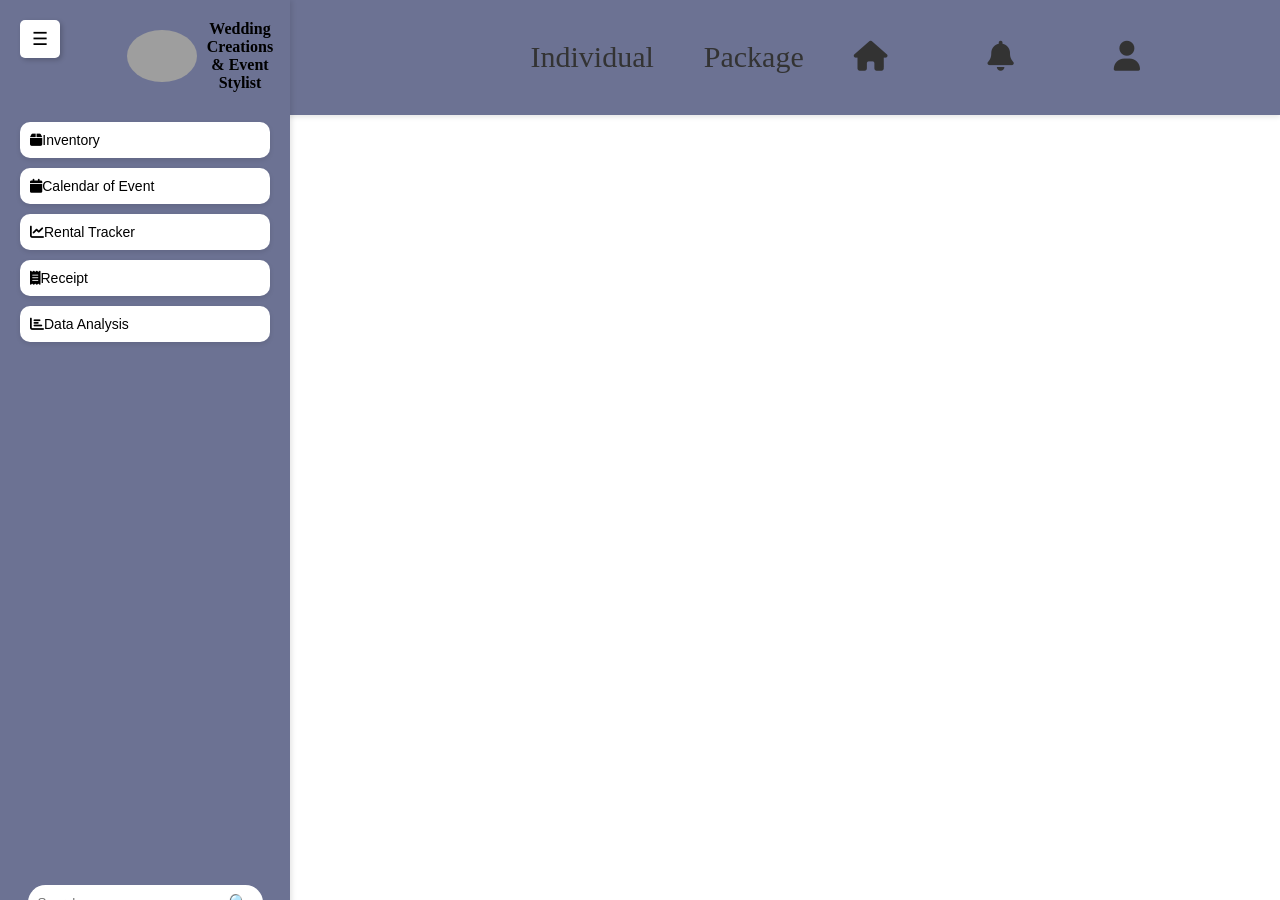
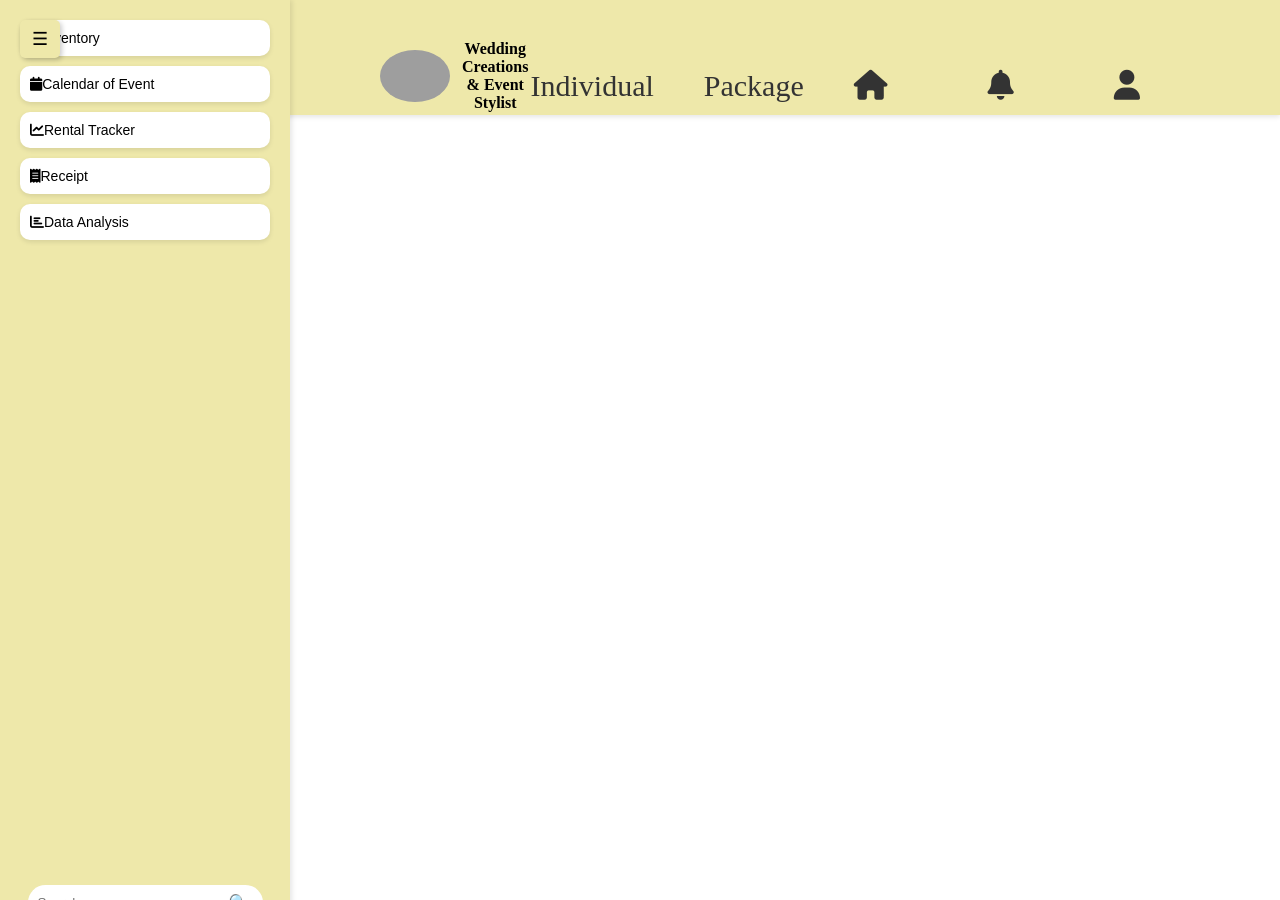
Before and after one commit to Neodayo/Saritas, a PHP site: page /base.html in a window 1280 px wide. Run offline with PHP 8.4, Linux system fonts and the light colour scheme; some web fonts are replaced; grey boxes are pictures that could not be loaded.

Commit message:
Base html
changes in colors

```diff
--- a/Dashboard/base.html
+++ b/Dashboard/base.html
@@ -12,10 +12,6 @@
 
     <!-- Sidebar -->
     <div class="sidebar" id="sidebar">
-        <div class="logo">
-            <img src="Logo.png" alt="Wedding Creations & Event Stylist">
-            <span>Wedding Creations & Event Stylist</span>
-        </div>
 
         <div class="nav-buttons">
             <button class="nav-btn"><span class="fas fa-box"></span> Inventory</button>
@@ -31,11 +27,17 @@
         </div>
     </div>
 
-    <button id="toggle-btn">☰</button>
+
 
     <!-- Header -->
     <div class="header">
+
         <div class="header-items">
+            <div class="logo">
+                <img src="../Images/Logo.png" alt="Wedding Creations & Event Stylist">
+                <span>Wedding Creations & Event Stylist</span>
+            </div>
+
             <a href="#" class="header-link">Individual</a>
             <a href="#" class="header-link">Package</a>
             <a href="#" class="header-link"><i class="fas fa-home"></i></a>
@@ -43,6 +45,8 @@
             <a href="#" class="header-link"><i class="fas fa-user"></i></a>
         </div>
     </div>
+
+    <button id="toggle-btn">☰</button>
 
     <script>
         document.addEventListener("DOMContentLoaded", function () {
--- a/Dashboard/mainbase.css
+++ b/Dashboard/mainbase.css
@@ -29,7 +29,7 @@ body::before {
 .sidebar {
     width: 250px;
     height: 100vh;
-    background: #6C7293;
+    background: #eee8aa;
     display: flex;
     flex-direction: column;
     align-items: center;
@@ -75,7 +75,7 @@ body::before {
     align-items: center;
     width: 100%;
     padding: 10px;
-    margin: 10px 0;
+    margin-bottom: 10px;
     font-size: 14px;
     background: #ffffff;
     border: none;
@@ -122,7 +122,7 @@ body::before {
     position: fixed;
     top: 20px;
     left: 20px;
-    background: #ffffff;
+    background: #eee8aa;
     border: none;
     padding: 8px 12px;
     font-size: 18px;
@@ -141,6 +141,10 @@ body::before {
 }
 
 .sidebar.collapsed .logo span .logo img .logo {
+    display: none;
+}
+
+.sidebar.collapsed .search-bar{
     display: none;
 }
 
@@ -176,10 +180,21 @@ body::before {
     display: none;
 }
 
+.sidebar.collapsed .nav-btn {
+    color: #fff;
 
+}
 
+.sidebar.collapsed .logo
+    {
+        display: none;
+    }
 
+.sidebar.collapsed .nav-buttons {
 
+    display: none;
+
+}
 
 .header {
     position: fixed;
@@ -187,11 +202,10 @@ body::before {
     left: 0;
     right: 0;
     padding: 20px;
-    background-color: #6C7293;
+    background-color: #eee8aa;
     box-shadow: 0 2px 5px rgba(0,0,0,0.1);
     z-index: 98;
     height: 75px;
-
 }
 
 .header-items {
```
